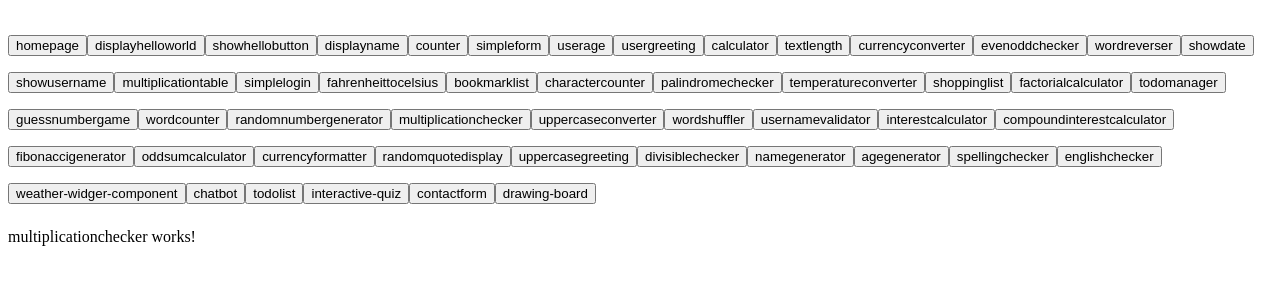
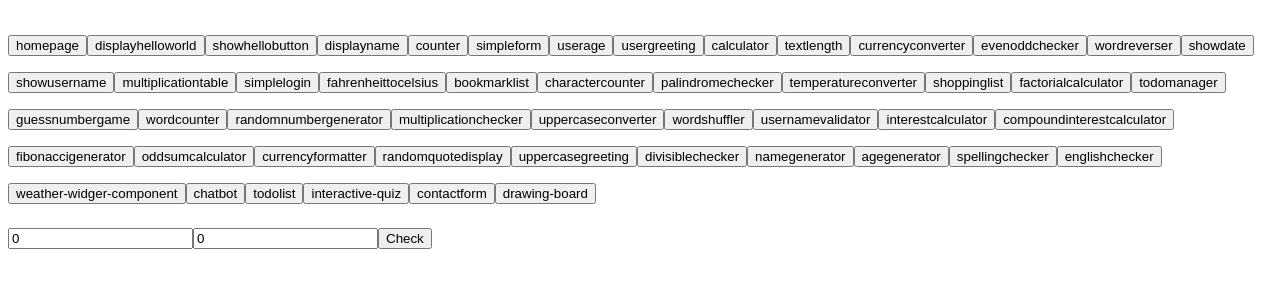
Before and after one commit to Blogging-platform-svfc/Angular-Components, an Angular app: page /multiplicationchecker in a window 1280 px wide. Shown: the top 300 px of the page. Built offline with nearby package versions, Linux system fonts and the light colour scheme.

Commit message:
#28multiplicationchecker

```diff
--- a/src/app/components/multiplicationchecker/multiplicationchecker.component.html
+++ b/src/app/components/multiplicationchecker/multiplicationchecker.component.html
@@ -1 +1,4 @@
-<p>multiplicationchecker works!</p>
+<input type="number" [(ngModel)]="number1" placeholder="Enter first number">
+<input type="number" [(ngModel)]="number2" placeholder="Enter second number">
+<button (click)="checkMultiple()">Check</button>
+<p *ngIf="isMultiple !== null">Result: {{ isMultiple ? 'Multiple' : 'Not a Multiple' }}</p>
--- a/src/app/components/multiplicationchecker/multiplicationchecker.component.ts
+++ b/src/app/components/multiplicationchecker/multiplicationchecker.component.ts
@@ -3,8 +3,14 @@ import { Component } from '@angular/core';
 @Component({
   selector: 'app-multiplicationchecker',
   templateUrl: './multiplicationchecker.component.html',
-  styleUrl: './multiplicationchecker.component.css'
+  styleUrls: ['./multiplicationchecker.component.css']
 })
 export class MultiplicationcheckerComponent {
+  number1: number = 0;
+  number2: number = 0;
+  isMultiple: boolean | null = null;
 
+  checkMultiple() {
+    this.isMultiple = (this.number1 % this.number2) === 0;
+  }
 }
```
